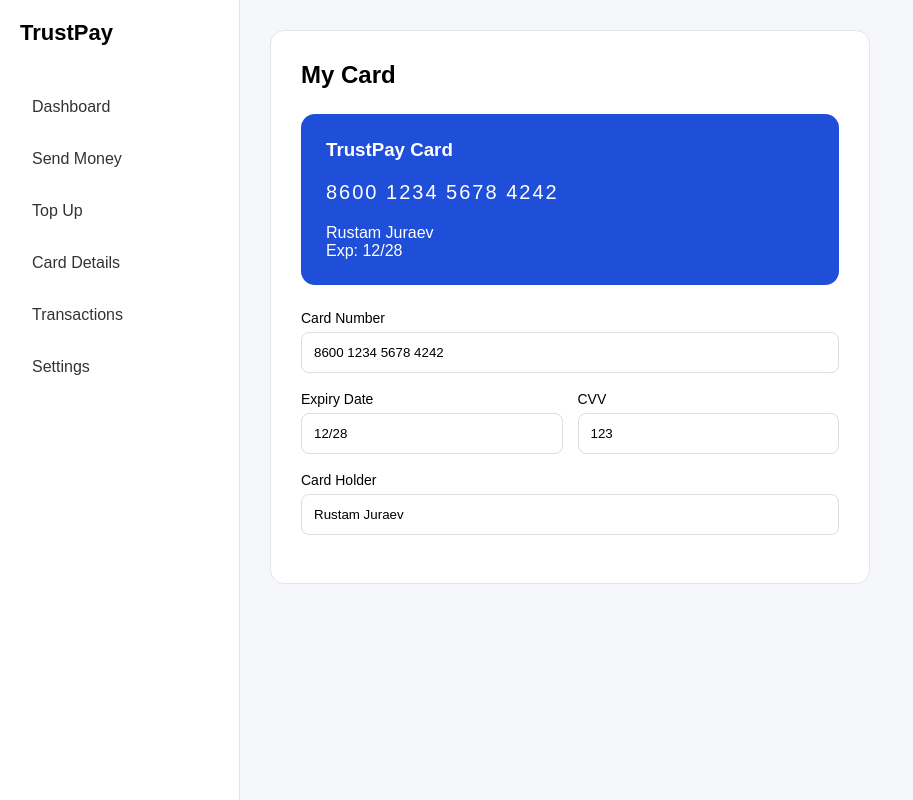
After one commit to rustamjuraev/Payment-Simulator-Project, a Flask app: page /see-details in a window 1280 px wide. The commit adds this page. Shown: the whole page, without its empty margins (0-913 px from the left). Run offline with Flask 3, Linux system fonts and the light colour scheme; the visitor is signed in with stand-in values (Sample User, id 1); some libraries are stand-ins or nearby versions.

Commit message:
Dashboard navigation functionality finished, new routes and templates created

```diff
--- a/main.py
+++ b/main.py
@@ -3,12 +3,12 @@ from flask import Flask, render_template, redirect, url_for, session
 from flask_login import login_user, logout_user, current_user
 from models import db, Users,Wallet,Transactions
 from flask_bootstrap import Bootstrap5
-from forms import RegisterForm,LoginForm,VerificationForm
+from forms import RegisterForm,LoginForm,VerificationForm, SendMoneyForm
 import flask
 from utils import send_verification_code, generate_security_code
 from werkzeug.security import generate_password_hash, check_password_hash
 from flask_login import LoginManager, login_required
-
+from sqlalchemy import or_,desc,select
 
 __all__ = [Users,Wallet,Transactions]
 
@@ -93,7 +93,7 @@ def verify_email():
 
         else:
             flask.flash("Wrong verification code!")
-            redirect(url_for("register_page"))
+            return redirect(url_for("register_page"))
     return render_template("verify.html",form=form)
 
 @app.route("/login",methods=["GET","POST"])
@@ -149,9 +149,18 @@ def verify_code():
 def dashboard_page():
     """the next step is to build a dashboard page and its functionalities. It should take me to other routes to perform
     certain actions like sending money, top up balance, show card details and my transaction list if clicked"""
-    user_id = current_user.id
-    wallet = db.session.execute(db.select(Wallet).where(Wallet.user_id == user_id))
-    return render_template("dashboard.html")
+    user = current_user
+    recent_transactions = ((select(Transactions)
+                           .where(
+        or_(
+            Transactions.sender_id==user.wallet.id,
+            Transactions.receiver_id==user.wallet.id
+        )
+    )
+    ).order_by(Transactions.created_at.desc()).limit(4))
+    recent_transactions = db.session.execute(recent_transactions).scalars().all()
+
+    return render_template("dashboard.html", user=user, recent_transactions=recent_transactions)
 
 @app.route("/logout")
 @login_required
@@ -160,5 +169,26 @@ def logout():
     logout_user()
     return redirect(url_for("home_page"))
 
+@app.route("/send-money")
+@login_required
+def send_money():
+    return render_template("send_money.html",user=current_user)
+
+@app.route("/top-up")
+@login_required
+def top_up():
+    return render_template("top_up.html",user=current_user)
+
+@app.route("/see-details")
+@login_required
+def see_my_card():
+    return render_template("card_details.html")
+
+@app.route("/transactions")
+@login_required
+def transactions():
+    return "This is where i need to have my transaction list displayed!"
+
+
 if __name__ == "__main__":
     app.run(debug=True)
--- a/models.py
+++ b/models.py
@@ -1,9 +1,10 @@
 from datetime import datetime
-from sqlalchemy import String, DateTime, func, ForeignKey,Float
+from sqlalchemy import String, DateTime, func, ForeignKey, Float, DATE
 from sqlalchemy.orm import DeclarativeBase, Mapped, mapped_column, relationship
 from flask_sqlalchemy import SQLAlchemy
 from typing import List
 from flask_login import UserMixin
+
 
 
 class Base(DeclarativeBase):
@@ -44,6 +45,6 @@ class Transactions(db.Model):
     amount: Mapped[float] = mapped_column(Float,nullable=False)
     status: Mapped[str] = mapped_column(String(250),nullable=False)
     type: Mapped[str] = mapped_column(String(250),nullable=False)
-    created_at: Mapped[datetime] = mapped_column(DateTime,default=func.now())
+    created_at: Mapped[datetime] = mapped_column(DATE,default=func.now())
     sender: Mapped["Wallet"] = relationship(back_populates="sent_transactions",foreign_keys="[Transactions.sender_id]")
     receiver: Mapped["Wallet"] = relationship(back_populates="received_transactions",foreign_keys="[Transactions.receiver_id]")
--- a/static/styles.css
+++ b/static/styles.css
@@ -36,9 +36,7 @@ justify-content: center;
 align-items: center;
 }
 
-form label {
-    color: white !important;
-}
+
 .authorized
 {
 gap:80px;
--- a/templates/base.html
+++ b/templates/base.html
@@ -1,16 +1,150 @@
+
 <!DOCTYPE html>
 <html lang="en">
 <head>
-    <meta charset="UTF-8">
-    <title>{% block title %}Base{%endblock%}</title>
-    {{ bootstrap.load_css() }}
-    <link rel="stylesheet" href="{{url_for('static',filename='styles.css')}}">
-    <link href="https://cdn.jsdelivr.net/npm/bootstrap@5.3.8/dist/css/bootstrap.min.css" rel="stylesheet" integrity="sha384-sRIl4kxILFvY47J16cr9ZwB07vP4J8+LH7qKQnuqkuIAvNWLzeN8tE5YBujZqJLB" crossorigin="anonymous">
+<meta charset="UTF-8">
+<title>{% block title %}{% endblock %}</title>
+
+<style>
+
+*{
+    margin:0;
+    padding:0;
+    box-sizing:border-box;
+    font-family:Arial, Helvetica, sans-serif;
+}
+
+body{
+    background:#f5f7fb;
+}
+
+.container{
+    display:flex;
+    height:100vh;
+}
+
+/* Sidebar */
+
+.sidebar{
+    width:240px;
+    background:white;
+    border-right:1px solid #e5e5e5;
+    padding:20px;
+}
+
+.logo{
+    font-size:22px;
+    font-weight:bold;
+    margin-bottom:40px;
+}
+
+.nav a{
+    display:block;
+    padding:12px;
+    text-decoration:none;
+    color:#333;
+    border-radius:8px;
+    margin-bottom:10px;
+}
+
+.nav a:hover{
+    background:#f0f2f7;
+}
+
+/* Main */
+
+.main{
+    flex:1;
+    padding:30px;
+}
+
+.form-card{
+    background:white;
+    border-radius:14px;
+    padding:30px;
+    border:1px solid #e5e5e5;
+    max-width:520px;
+}
+
+.form-group{
+    margin-bottom:18px;
+}
+
+label{
+    display:block;
+    margin-bottom:6px;
+    font-size:14px;
+}
+
+input{
+    width:100%;
+    padding:12px;
+    border:1px solid #ddd;
+    border-radius:8px;
+}
+
+.row{
+    display:flex;
+    gap:15px;
+}
+
+.row .form-group{
+    flex:1;
+}
+
+.primary-btn{
+    width:100%;
+    padding:14px;
+    border:none;
+    border-radius:8px;
+    background:#1f4ed8;
+    color:white;
+    font-size:16px;
+    cursor:pointer;
+}
+
+.primary-btn:hover{
+    background:#1739b0;
+}
+
+.balance-info{
+    margin-bottom:20px;
+    padding:15px;
+    background:#eef2ff;
+    border-radius:10px;
+}
+
+</style>
 
 </head>
+
 <body>
+
+<div class="container">
+
+<div class="sidebar">
+
+<div class="logo">TrustPay</div>
+
+<div class="nav">
+<a href="{{url_for('dashboard_page')}}">Dashboard</a>
+<a href="{{url_for('send_money')}}">Send Money</a>
+<a href="{{url_for('top_up')}}">Top Up</a>
+<a href="{{url_for('see_my_card')}}">Card Details</a>
+<a href="{{url_for('transactions')}}">Transactions</a>
+<a href="#">Settings</a>
+</div>
+
+</div>
+
+<div class="main">
+
 {% block content %}
+{% endblock %}
 
-{%endblock%}
+</div>
+
+</div>
+
 </body>
 </html>
--- /dev/null
+++ b/templates/card_details.html
@@ -0,0 +1,68 @@
+
+{% extends "base.html" %}
+
+{% block title %}Card Details{% endblock %}
+
+{% block content %}
+
+<div class="form-card" style="max-width:600px;">
+
+<h2 style="margin-bottom:25px;">My Card</h2>
+
+<!-- Card Preview -->
+
+<div style="
+background:#1f4ed8;
+color:white;
+border-radius:14px;
+padding:25px;
+margin-bottom:25px;
+">
+
+<h3 style="margin-bottom:20px;">TrustPay Card</h3>
+
+<p style="font-size:20px; letter-spacing:2px;">
+8600 1234 5678 4242
+</p>
+
+<div style="margin-top:20px;">
+<p>Rustam Juraev</p>
+<p>Exp: 12/28</p>
+</div>
+
+</div>
+
+
+<!-- Card Information -->
+
+<div style="margin-top:10px;">
+
+<div class="form-group">
+<label>Card Number</label>
+<input type="text" value="8600 1234 5678 4242" readonly>
+</div>
+
+<div class="row">
+
+<div class="form-group">
+<label>Expiry Date</label>
+<input type="text" value="12/28" readonly>
+</div>
+
+<div class="form-group">
+<label>CVV</label>
+<input type="text" value="123" readonly>
+</div>
+
+</div>
+
+<div class="form-group">
+<label>Card Holder</label>
+<input type="text" value="Rustam Juraev" readonly>
+</div>
+
+</div>
+
+</div>
+
+{% endblock %}
```
Also changed, not shown: forms.py (+7 -0 lines), templates/dashboard.html (+19 -26 lines), templates/send_money.html (added, +43 -0 lines), templates/top_up.html (added, +48 -0 lines), utils.py (+12 -2 lines).
